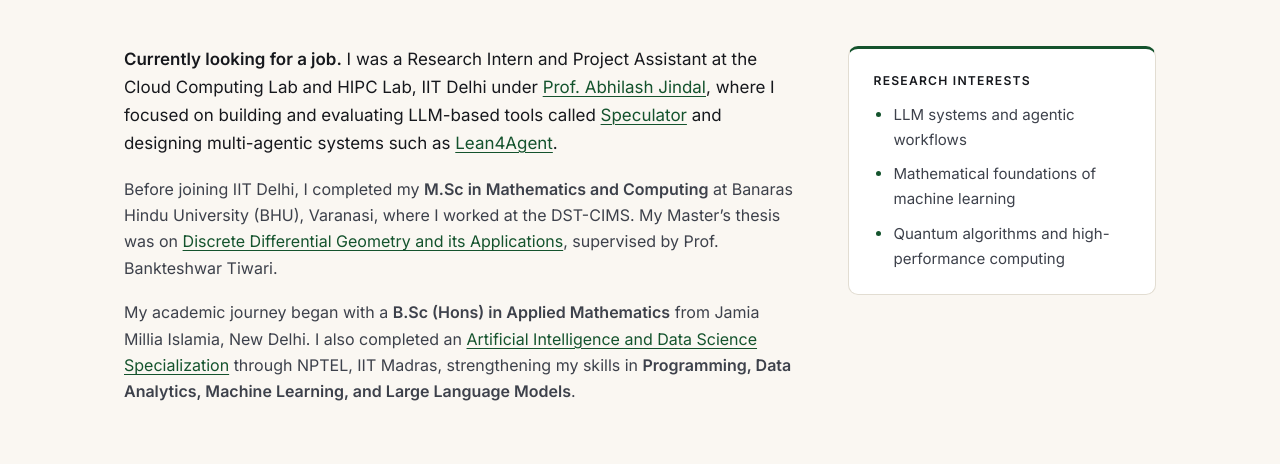
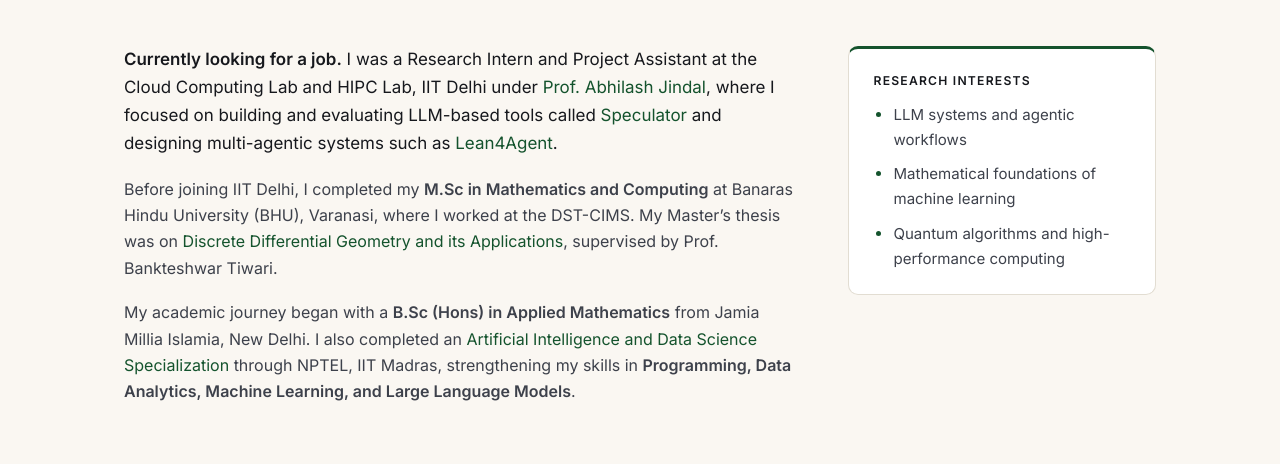
Before and after one commit to ajeetkbhardwaj/mailportfolio, a Jekyll site: the page built from index.md, in a window 1280 px wide and 1400 px high, scrolled down 503 px. Shown: the part 164-628 px from the top of the window. Built offline with Jekyll 4.4.1, drawn with Linux system fonts in a browser that asks for light colours.

Commit message:
feat: efficient css motion, underline sweep, scroll reveal

```diff
--- a/_layouts/default.html
+++ b/_layouts/default.html
@@ -9,5 +9,7 @@
 
 {% include footer.html %}
 
+{% include reveal.html %}
+
 </body>
 </html>
--- a/_layouts/portfolio.html
+++ b/_layouts/portfolio.html
@@ -30,5 +30,7 @@
 
 {% include footer.html %}
 
+{% include reveal.html %}
+
 </body>
 </html>
--- a/_layouts/single.html
+++ b/_layouts/single.html
@@ -19,5 +19,7 @@
 
 {% include footer.html %}
 
+{% include reveal.html %}
+
 </body>
 </html>
--- a/assets/css/main.css
+++ b/assets/css/main.css
@@ -51,6 +51,20 @@ a {
 
 a:hover {
   color: var(--accent-dark);
+}
+
+main a:not(.btn) {
+  text-decoration: none;
+  background-image: linear-gradient(currentColor, currentColor);
+  background-size: 0% 1px;
+  background-position: 0 100%;
+  background-repeat: no-repeat;
+  padding-bottom: 1px;
+  transition: background-size 0.25s ease, color 0.15s ease;
+}
+
+main a:not(.btn):hover {
+  background-size: 100% 1px;
 }
 
 a:focus-visible,
@@ -154,6 +168,14 @@ nav ul a:hover {
 
 .hero-text {
   max-width: 760px;
+  animation: rise 0.6s ease both;
+}
+
+@keyframes rise {
+  from {
+    opacity: 0;
+    transform: translateY(14px);
+  }
 }
 
 .hero-role {
@@ -694,6 +716,19 @@ footer {
   color: inherit;
 }
 
+/* Motion: transform/opacity only (compositor-friendly).
+   .reveal is added by JS, so no-JS visitors see everything. */
+.reveal {
+  opacity: 0;
+  transform: translateY(16px);
+  transition: opacity 0.5s ease, transform 0.5s ease;
+}
+
+.reveal.in {
+  opacity: 1;
+  transform: none;
+}
+
 @media (max-width: 960px) {
   .nav-inner {
     min-height: auto;
@@ -826,4 +861,13 @@ footer {
   *::after {
     transition-duration: 0.01ms !important;
   }
+
+  .hero-text {
+    animation: none;
+  }
+
+  .reveal {
+    opacity: 1 !important;
+    transform: none !important;
+  }
 }
```
Also changed, not shown: _includes/reveal.html (added, +14 -0 lines).
